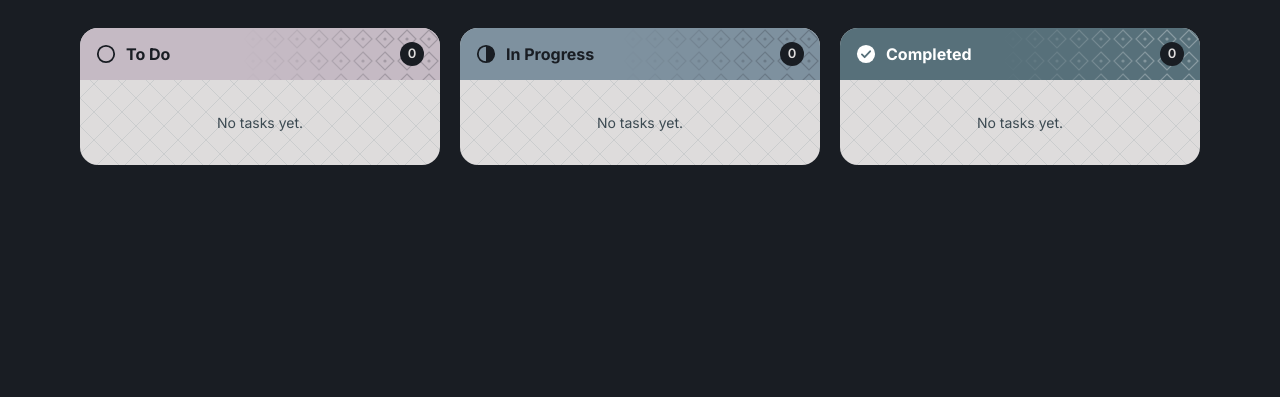
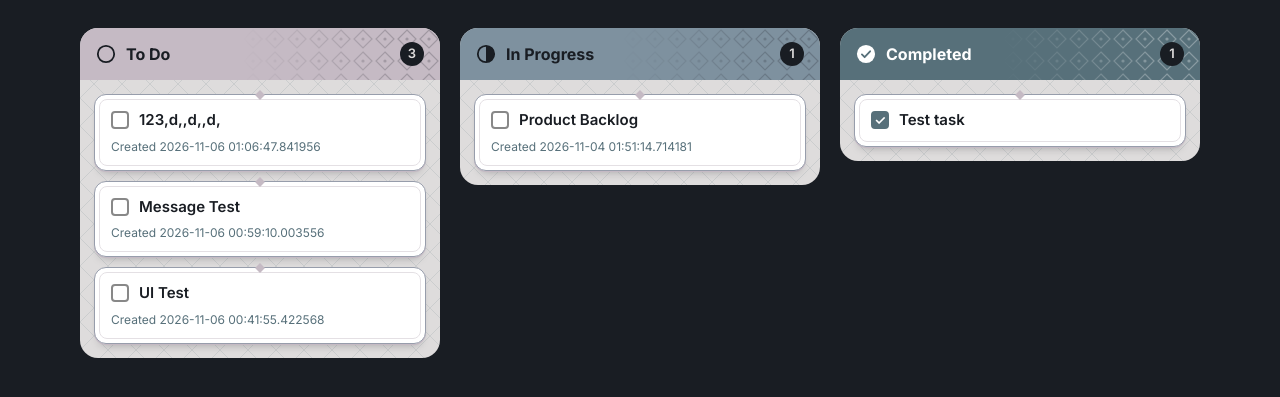
Before and after one commit to ZahraAhmaddi/ROO-MIZI-ToDoApp, a Flask app: page / in a window 1280 px wide. Shown: the part 122-519 px from the top of the page. Run offline with Flask 3, Linux system fonts and the light colour scheme.

Commit message:
updated ui

```diff
--- a/app/__init__.py
+++ b/app/__init__.py
@@ -1,5 +1,6 @@
 from flask import Flask
 from flask_sqlalchemy import SQLAlchemy
+import os
 
 db = SQLAlchemy()
 
@@ -7,7 +8,10 @@ db = SQLAlchemy()
 def create_app():
     app = Flask(__name__)
 
-    app.config["SECRET_KEY"] = "todo-app-development-key"
+    app.config["SECRET_KEY"] = os.environ.get(
+        "SECRET_KEY",
+        "dev-secret-key-change-me"
+    )
 
     # SQLite database
     app.config["SQLALCHEMY_DATABASE_URI"] = "sqlite:///tasks.db"
--- a/app/routes.py
+++ b/app/routes.py
@@ -1,3 +1,4 @@
+
 from flask import render_template, request, redirect, url_for, flash
 from app import db
 from app.models import Task
@@ -13,17 +14,17 @@ def init_routes(app):
 
         todo_tasks = [
             task for task in tasks
-            if task.status == "todo"
+            if task.status == "TODO"
         ]
 
         progress_tasks = [
             task for task in tasks
-            if task.status == "in_progress"
+            if task.status == "IN_PROGRESS"
         ]
 
         done_tasks = [
             task for task in tasks
-            if task.status == "done"
+            if task.status == "DONE"
         ]
 
         return render_template(
@@ -42,17 +43,17 @@ def init_routes(app):
             "description", ""
         ).strip()
 
-        # Validate title
+        # Validate title and description
         if not title:
-            flash("عنوان وظیفه نمی‌تواند خالی باشد.", "error")
+            flash("Task title cannot be empty.", "error")
             return redirect(url_for("index"))
 
         if len(title) > 100:
-            flash("عنوان نباید بیشتر از ۱۰۰ کاراکتر باشد.", "error")
+            flash("Task title cannot exceed 100 characters.", "error")
             return redirect(url_for("index"))
 
         if len(description) > 2000:
-            flash("توضیحات نباید بیشتر از ۲۰۰۰ کاراکتر باشد.", "error")
+            flash("Description cannot exceed 2,000 characters.", "error")
             return redirect(url_for("index"))
 
         new_task = Task(
@@ -65,12 +66,37 @@ def init_routes(app):
             db.session.add(new_task)
             db.session.commit()
 
-            flash("وظیفه با موفقیت ثبت شد.", "success")
+            flash("Task created successfully.", "success")
 
         except Exception:
             db.session.rollback()
             app.logger.exception("Error while saving task")
 
-            flash("خطا در ذخیره وظیفه رخ داد.", "error")
+            flash("Failed to save task. Please try again.", "error")
 
         return redirect(url_for("index"))
+
+    @app.route("/update-status/<int:task_id>", methods=["POST"])
+    def update_status(task_id):
+        task = Task.query.get_or_404(task_id)
+        new_status = request.form.get("status", "").upper()
+
+        allowed_statuses = {"TODO", "IN_PROGRESS", "DONE"}
+
+        if new_status not in allowed_statuses:
+            flash("Invalid task status.", "error")
+            return redirect(url_for("index"))
+
+        try:
+            task.status = new_status
+            db.session.commit()
+
+            flash("Task status updated successfully.", "success")
+
+        except Exception:
+            db.session.rollback()
+            app.logger.exception("Error while updating task status")
+
+            flash("Failed to update task status. Please try again.", "error")
+
+        return redirect(url_for("index"))
--- a/app/static/css/style.css
+++ b/app/static/css/style.css
@@ -528,3 +528,52 @@ body {
     }
 
 }
+/* Task title and status checkbox */
+
+.task-title-row {
+    display: flex;
+    align-items: center;
+    gap: 10px;
+}
+
+.task-title-row h3 {
+    margin: 0;
+}
+
+.status-form {
+    display: flex;
+    align-items: center;
+    flex-shrink: 0;
+}
+
+.status-checkbox {
+    width: 18px;
+    height: 18px;
+    min-width: 18px;
+    border: 2px solid #888;
+    border-radius: 4px;
+    background: transparent;
+    padding: 0;
+    cursor: pointer;
+    display: inline-flex;
+    align-items: center;
+    justify-content: center;
+    transition: background 0.2s, border-color 0.2s;
+}
+
+.status-form .status-checkbox:hover {
+    background: #dce5e8;
+    border-color: #57707A;
+}
+
+.completed-checkbox {
+    background: #57707A;
+    border-color: #57707A;
+    color: white;
+    font-size: 13px;
+    font-weight: bold;
+    cursor: default;
+}
+.flash-message {
+    transition: opacity 0.5s ease;
+}
--- a/app/templates/index.html
+++ b/app/templates/index.html
@@ -47,11 +47,14 @@
           New task
         </a>
       </header>
-
       {% with messages = get_flashed_messages(with_categories=true) %}
+      {% if messages %}
         {% for category, message in messages %}
-      <div class="alert {{ category }}" role="alert">{{ message }}</div>
+            <div class="flash-message {{ category }}">
+                {{ message }}
+            </div>
         {% endfor %}
+       {% endif %}
       {% endwith %}
 
       <div class="board">
@@ -78,13 +81,19 @@
             {% for task in todo_tasks %}
 
             <li class="card">
+              <div class="task-title-row">
+                <form
+                  class="status-form"
+                  action="{{ url_for('update_status', task_id=task.id) }}"
+                  method="POST">
+                  <input type="hidden" name="status" value="IN_PROGRESS">
+                  <button
+                    type="submit"
+                    class="status-checkbox"
+                    aria-label="Move to In Progress"></button>
+                </form>
                 <h3>{{ task.title }}</h3>
-
-              {% if task.description %}
-
-              <p>{{ task.description }}</p>
-
-              {% endif %}
+              </div>
 
               <span class="meta">Created {{ task.created_at }}</span>
             </li>
@@ -122,13 +131,19 @@
             {% for task in progress_tasks %}
 
             <li class="card">
+              <div class="task-title-row">
+                <form
+                  class="status-form"
+                  action="{{ url_for('update_status', task_id=task.id) }}"
+                  method="POST">
+                  <input type="hidden" name="status" value="DONE">
+                  <button
+                    type="submit"
+                    class="status-checkbox"
+                    aria-label="Move to Completed"></button>
+                </form>
                 <h3>{{ task.title }}</h3>
-
-              {% if task.description %}
-
-              <p>{{ task.description }}</p>
-
-              {% endif %}
+              </div>
 
               <span class="meta">Created {{ task.created_at }}</span>
             </li>
@@ -166,15 +181,12 @@
             {% for task in done_tasks %}
 
           <li class="card">
+              <div class="task-title-row">
+                  <span class="status-checkbox completed-checkbox" aria-label="Completed">
+                   ✓
+                  </span>
                   <h3>{{ task.title }}</h3>
-
-              {% if task.description %}
-
-              <p>{{ task.description }}</p>
-
-              {% endif %}
-
-              <span class="meta">Created {{ task.created_at }}</span>
+              </div>
           </li>
 
             {% else %}
@@ -248,5 +260,20 @@
         </form>
       </div>
     </div>
+    <script>
+    document.addEventListener("DOMContentLoaded", function () {
+        const messages = document.querySelectorAll(".flash-message");
+
+        messages.forEach(function (message) {
+            setTimeout(function () {
+                message.style.opacity = "0";
+
+                setTimeout(function () {
+                    message.remove();
+                }, 500);
+            }, 5000);
+        });
+    });
+    </script>
   </body>
 </html>
```
Also changed, not shown: instance/tasks.db. Lines whose indentation alone changed are shown as unchanged.
